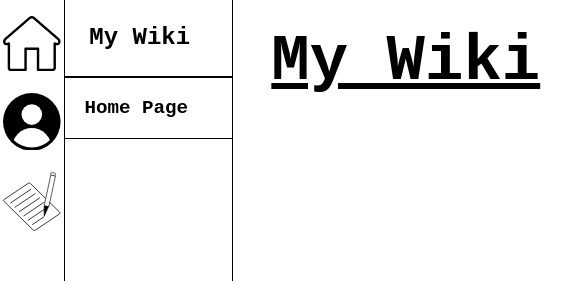
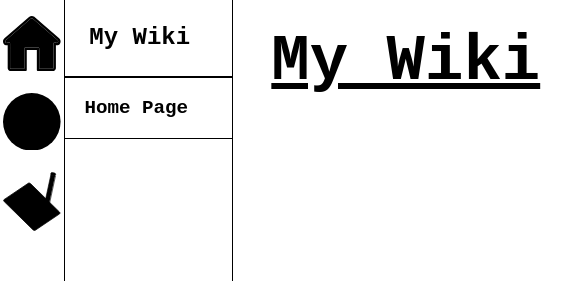
Before and after one commit to JayOneTheSk8/icarus-wiki, a website built with webpack: page index.html in a window 1280 px wide. Shown: the top 281 px of the page, 0-580 px from the left. Built offline with nearby package versions, Linux system fonts and the light colour scheme.

Commit message:
control fill in icons

```diff
--- a/index.html
+++ b/index.html
@@ -13,17 +13,23 @@
         <div id="main" class="main">
             <div id="section-selector" class="section-selector">
                 <div id="home-icon" class="home-icon">
-                    <svg xmlns="http://www.w3.org/2000/svg" xmlns:xlink="http://www.w3.org/1999/xlink" version="1.1" id="home" x="0px" y="0px" viewBox="3.259 3.125 208.741 200" enable-background="new 3.259 3.125 208.741 200" xml:space="preserve">
-                        <path
-                            d="M206.639,83.917L117.684,6.855c-0.298-0.254-0.656-0.473-1.06-0.64c-5.692-4.319-13.557-4.118-19.049,0.64L8.619,83.908  c-6.376,5.519-7.181,15.313-1.783,21.839c3.41,4.128,9.068,4.075,13.407,3.2v82.834c0,6.253,5.021,11.344,11.195,11.344h53.586  c2.414,0,4.374-1.96,4.374-4.373v-72.241h36.471v72.241c0,2.413,1.959,4.373,4.372,4.373h53.587c6.175,0,11.195-5.091,11.195-11.344  v-82.834c4.354,0.857,9.996,0.919,13.407-3.2C213.819,99.223,213.015,89.418,206.639,83.917z M201.688,100.167  c-0.9,1.059-5.563,0.48-9.288-1.146c-1.354-0.595-2.93-0.454-4.146,0.351c-1.233,0.805-1.985,2.188-1.985,3.655v88.746  c0,1.435-1.104,2.598-2.449,2.598h-49.214v-72.242c0-2.413-1.959-4.372-4.373-4.372H85.017c-2.414,0-4.373,1.959-4.373,4.372v72.242  H31.43c-1.347,0-2.449-1.163-2.449-2.598v-88.747c0-1.479-0.744-2.859-1.985-3.664c-1.232-0.796-2.799-0.919-4.154-0.342  c-3.307,1.461-8.334,2.283-9.279,1.138c-2.388-2.887-2.046-7.207,0.77-9.647l88.956-77.061c2.433-2.099,5.956-2.099,8.389,0  c0.313,0.28,0.674,0.507,1.05,0.674l88.186,76.405C203.735,92.96,204.075,97.28,201.688,100.167L201.688,100.167z"
-                        />
+                    <svg xmlns="http://www.w3.org/2000/svg" xmlns:xlink="http://www.w3.org/1999/xlink" version="1.1" id="home" x="0px" y="0px" viewBox="3.259 105.935 612 586.376" enable-background="new 3.259 105.935 612 586.376" xml:space="preserve">
+                        <g>
+                            <path
+                                class="primary-icon-fill"
+                                d="M582.757,362.195l-258.55-224.009c-1.103-0.489-2.161-1.155-3.078-1.976   c-7.134-6.154-17.462-6.154-24.596,0L35.727,362.143c-8.256,7.154-9.259,19.819-2.258,28.284   c2.771,3.357,17.509,0.947,27.205-3.336c3.973-1.692,8.567-1.331,12.179,1.002c3.639,2.36,5.82,6.406,5.82,10.743v260.193   c0,4.208,3.231,7.617,7.18,7.617h144.289V454.842c0-7.074,5.744-12.817,12.821-12.817h132.567c7.078,0,12.821,5.743,12.821,12.817   v211.804h144.288c3.943,0,7.181-3.409,7.181-7.617v-260.19c0-4.301,2.205-8.356,5.819-10.716c3.565-2.36,8.187-2.773,12.156-1.029   c10.921,4.767,24.592,6.465,27.23,3.36C592.024,381.988,591.027,369.323,582.757,362.195z"
+                            />
+                            <path
+                                d="M599.541,342.81L338.737,116.875c-0.874-0.745-1.923-1.387-3.107-1.876c-16.688-12.663-39.748-12.073-55.849,1.876   L18.974,342.783C0.28,358.964-2.08,387.679,13.746,406.813c9.998,12.103,26.586,11.947,39.308,9.382v242.857   c0,18.333,14.721,33.26,32.822,33.26h157.107c7.078,0,12.824-5.747,12.824-12.821V467.689h106.928V679.49   c0,7.074,5.744,12.821,12.818,12.821h157.109c18.104,0,32.822-14.927,32.822-33.26V416.194c12.766,2.513,29.308,2.694,39.308-9.382   C620.592,387.685,618.234,358.938,599.541,342.81z M585.025,390.453c-2.639,3.105-16.31,1.407-27.23-3.36   c-3.97-1.745-8.591-1.331-12.156,1.029c-3.614,2.36-5.819,6.415-5.819,10.716v260.19c0,4.208-3.237,7.617-7.181,7.617H388.351   V454.842c0-7.074-5.743-12.817-12.821-12.817H242.962c-7.078,0-12.821,5.743-12.821,12.817v211.804H85.853   c-3.949,0-7.18-3.409-7.18-7.617V398.835c0-4.336-2.181-8.382-5.82-10.743c-3.612-2.333-8.206-2.694-12.179-1.002   c-9.696,4.283-24.434,6.693-27.205,3.336c-7.001-8.464-5.999-21.13,2.258-28.284L296.533,136.21c7.133-6.154,17.462-6.154,24.596,0   c0.917,0.821,1.976,1.487,3.078,1.976l258.55,224.009C591.027,369.323,592.024,381.988,585.025,390.453z"
+                            />
+                        </g>
                     </svg>
                 </div>
 
                 <div id="character-icon" class="character-icon">
                     <svg xmlns="http://www.w3.org/2000/svg" xmlns:xlink="http://www.w3.org/1999/xlink" version="1.1" id="Layer_1" x="0px" y="0px" viewBox="20 20 560 560" enable-background="new 20 20 560 560" xml:space="preserve">
                         <circle cx="300" cy="300" r="280" />
-                        <circle fill="#FFFFFF" cx="300" cy="230" r="100" />
+                        <circle class="primary-icon-fill" cx="300" cy="230" r="100" />
                         <g>
                             <defs>
                                 <circle id="SVGID_1_" cx="300" cy="300" r="250" />
@@ -31,7 +37,7 @@
                             <clipPath id="SVGID_2_">
                                 <use xlink:href="#SVGID_1_" overflow="visible" />
                             </clipPath>
-                            <circle clip-path="url(#SVGID_2_)" fill="#FFFFFF" cx="300" cy="550" r="190" />
+                            <circle clip-path="url(#SVGID_2_)" class="primary-icon-fill" cx="300" cy="550" r="190" />
                         </g>
                     </svg>
                 </div>
@@ -40,7 +46,7 @@
                     <svg xmlns="http://www.w3.org/2000/svg" xmlns:xlink="http://www.w3.org/1999/xlink" version="1.1" id="svg1" x="0px" y="0px" viewBox="1.527 -0.18 520 533" enable-background="new 1.527 -0.18 520 533" xml:space="preserve">
 
                         <path id="path1113" fill="none" stroke="#FFFFFF" stroke-width="7" stroke-linejoin="round" d="M10.506,249.301  c-5.214,3.509-4.418,11.24,1.784,17.319l259.662,254.725c6.2,6.08,15.401,8.15,20.614,4.643L512.55,377.782  c5.212-3.511,4.416-11.242-1.785-17.32L251.104,105.736c-6.202-6.089-15.402-8.16-20.614-4.641L10.506,249.301L10.506,249.301z" />
-                        <path id="rect812" fill="#FFFFFF" stroke="#000000" stroke-width="7" stroke-linejoin="round" d="M10.505,249.294  c-5.214,3.521-4.418,11.248,1.785,17.33l259.667,254.719c6.205,6.09,15.391,8.154,20.604,4.645l219.982-148.199  c5.216-3.514,4.427-11.238-1.778-17.33L251.096,105.738c-6.204-6.09-15.387-8.156-20.603-4.645L10.51,249.294H10.505z" />
+                        <path id="rect812" class="primary-icon-fill" stroke="#000000" stroke-width="7" stroke-linejoin="round" d="M10.505,249.294  c-5.214,3.521-4.418,11.248,1.785,17.33l259.667,254.719c6.205,6.09,15.391,8.154,20.604,4.645l219.982-148.199  c5.216-3.514,4.427-11.238-1.778-17.33L251.096,105.738c-6.204-6.09-15.387-8.156-20.603-4.645L10.51,249.294H10.505z" />
                         <path id="path842" fill="none" stroke="#000000" stroke-width="7" stroke-linecap="round" stroke-linejoin="round" d="  M70.503,278.89l181.223-122.096" />
                         <path id="path844" fill="none" stroke="#000000" stroke-width="7" stroke-linecap="round" stroke-linejoin="round" d="  M110.177,317.803l181.222-122.096" />
                         <path id="path845" fill="none" stroke="#000000" stroke-width="7" stroke-linecap="round" stroke-linejoin="round" d="  M149.841,356.715l181.224-122.086" />
@@ -50,8 +56,8 @@
 
                         <g id="g886" transform="matrix(.64633 -.37316 .37316 .64633 11.584 22.113)">
                             <path id="path599" stroke="#000000" stroke-width="7" stroke-linecap="round" stroke-linejoin="round" d="M271.156,604.787   l-103.911,75.604l64.026-111.333L271.156,604.787z" />
-                            <rect id="rect598" x="352.413" y="255.958" transform="matrix(-0.7417 -0.6707 0.6707 -0.7417 360.6733 1030.6266)" fill="#FFFFFF" stroke="#000000" stroke-width="7" stroke-linecap="round" stroke-linejoin="round" width="52.754" height="379.812" />
-                            <path id="rect601" fill="#FFFFFF" stroke="#000000" stroke-width="7" stroke-linejoin="round" d="M514.97,314.651   c6.813,6.16,17.19,5.714,23.264-1.003c6.075-6.717,5.48-17.086-1.333-23.249l-20.003-18.09c-6.814-6.162-17.19-5.715-23.264,1.002   c-6.075,6.717-5.48,17.086,1.331,23.247L514.97,314.651z" />
+                            <rect id="rect598" x="352.413" y="255.958" transform="matrix(-0.7417 -0.6707 0.6707 -0.7417 360.6733 1030.6266)" class="primary-icon-fill" stroke="#000000" stroke-width="7" stroke-linecap="round" stroke-linejoin="round" width="52.754" height="379.812" />
+                            <path id="rect601" class="primary-icon-fill" stroke="#000000" stroke-width="7" stroke-linejoin="round" d="M514.97,314.651   c6.813,6.16,17.19,5.714,23.264-1.003c6.075-6.717,5.48-17.086-1.333-23.249l-20.003-18.09c-6.814-6.162-17.19-5.715-23.264,1.002   c-6.075,6.717-5.48,17.086,1.331,23.247L514.97,314.651z" />
                         </g>
                     </svg>
                 </div>
```
